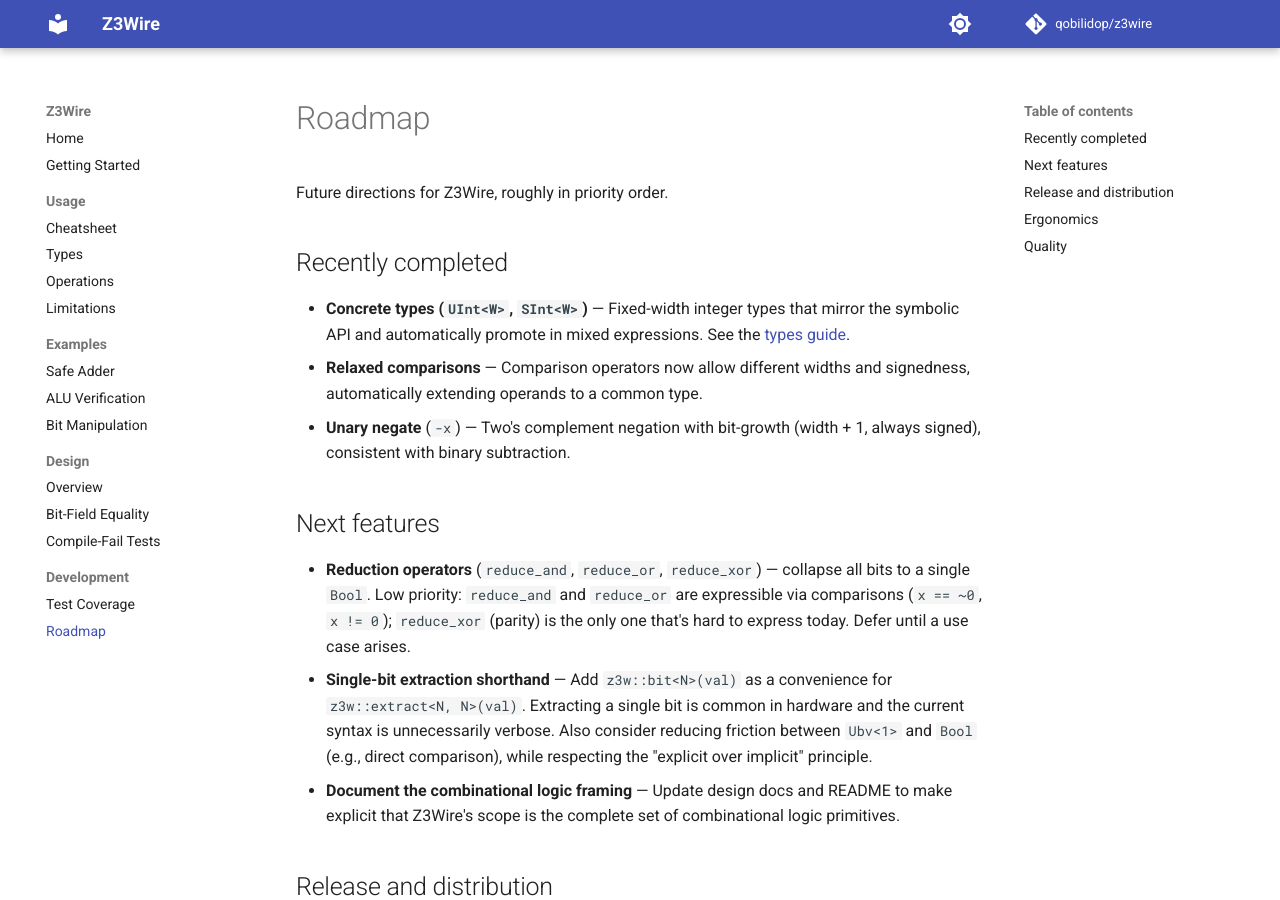
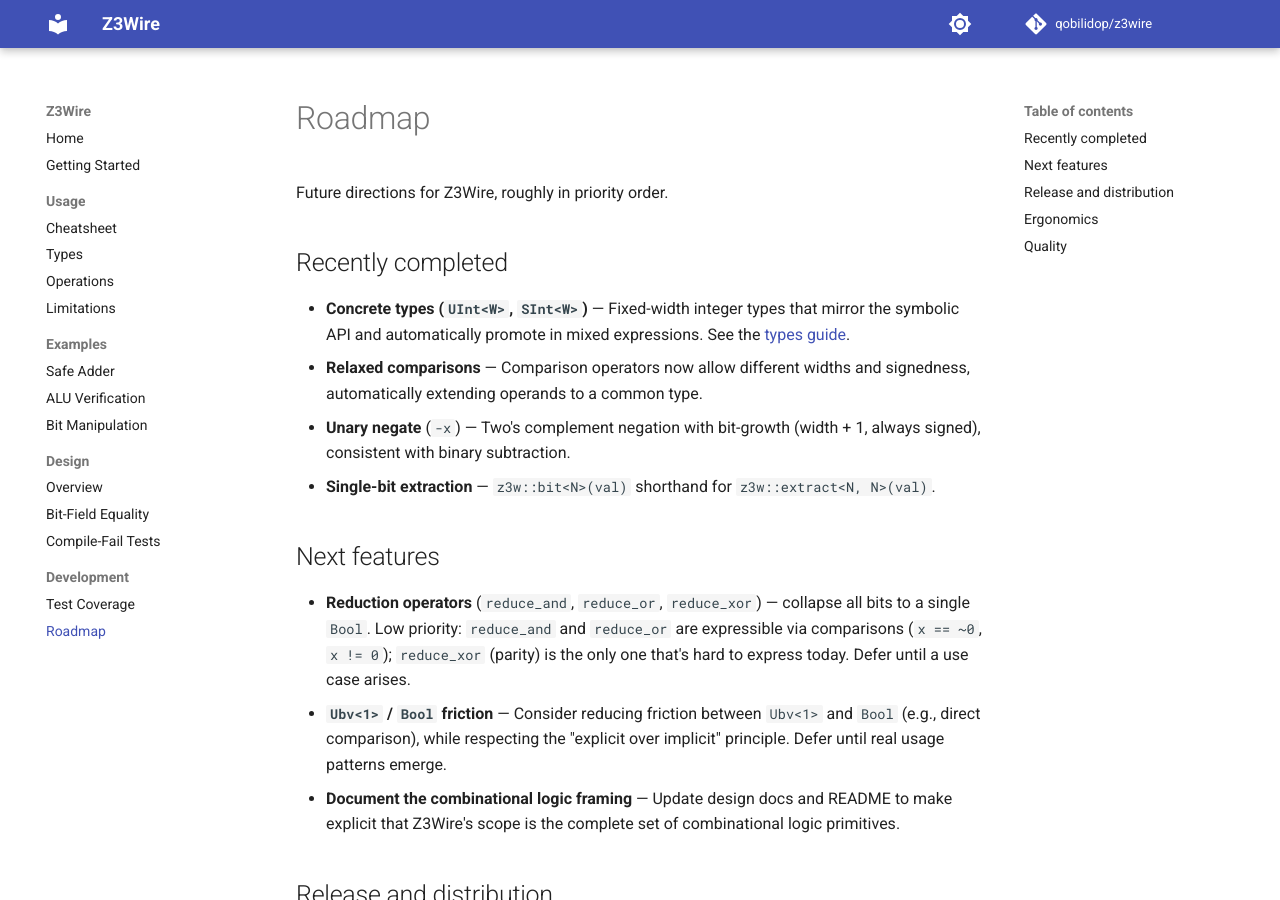
Before and after one commit to qobilidop/z3wire, an MkDocs documentation site: the page built from docs/dev/roadmap.md, in a window 1280 px wide and 900 px high. Built offline with MkDocs 1.6.1 and Material for MkDocs 9.7.7, drawn with Linux system fonts in a browser that asks for light colours; comment, search, counter and statistics services are not loaded.

Commit message:
Add single-bit extraction shorthand
Add bit<N>(val) as a convenience for extract<N, N>(val), since
extracting a single bit is common in hardware verification code.
Works for both symbolic (BitVec) and concrete (Int) types.

Co-Authored-By: Claude Opus 4.6 <noreply@anthropic.com>

```diff
--- a/docs/dev/roadmap.md
+++ b/docs/dev/roadmap.md
@@ -18,11 +20,9 @@ Future directions for Z3Wire, roughly in priority order.
     all bits to a single `Bool`. Low priority: `reduce_and` and `reduce_or` are
     expressible via comparisons (`x == ~0`, `x != 0`); `reduce_xor` (parity) is
     the only one that's hard to express today. Defer until a use case arises.
-- **Single-bit extraction shorthand** — Add `z3w::bit<N>(val)` as a convenience
-    for `z3w::extract<N, N>(val)`. Extracting a single bit is common in hardware
-    and the current syntax is unnecessarily verbose. Also consider reducing
-    friction between `Ubv<1>` and `Bool` (e.g., direct comparison), while
-    respecting the "explicit over implicit" principle.
+- **`Ubv<1>` / `Bool` friction** — Consider reducing friction between
+    `Ubv<1>` and `Bool` (e.g., direct comparison), while respecting the
+    "explicit over implicit" principle. Defer until real usage patterns emerge.
 - **Document the combinational logic framing** — Update design docs and README
     to make explicit that Z3Wire's scope is the complete set of combinational
     logic primitives.
```
Also changed, not shown: other parts of docs/dev/roadmap.md (+2 -0 lines), docs/usage/cheatsheet.md (+1 -0 lines), docs/usage/operations.md (+13 -0 lines), 4 other files.
